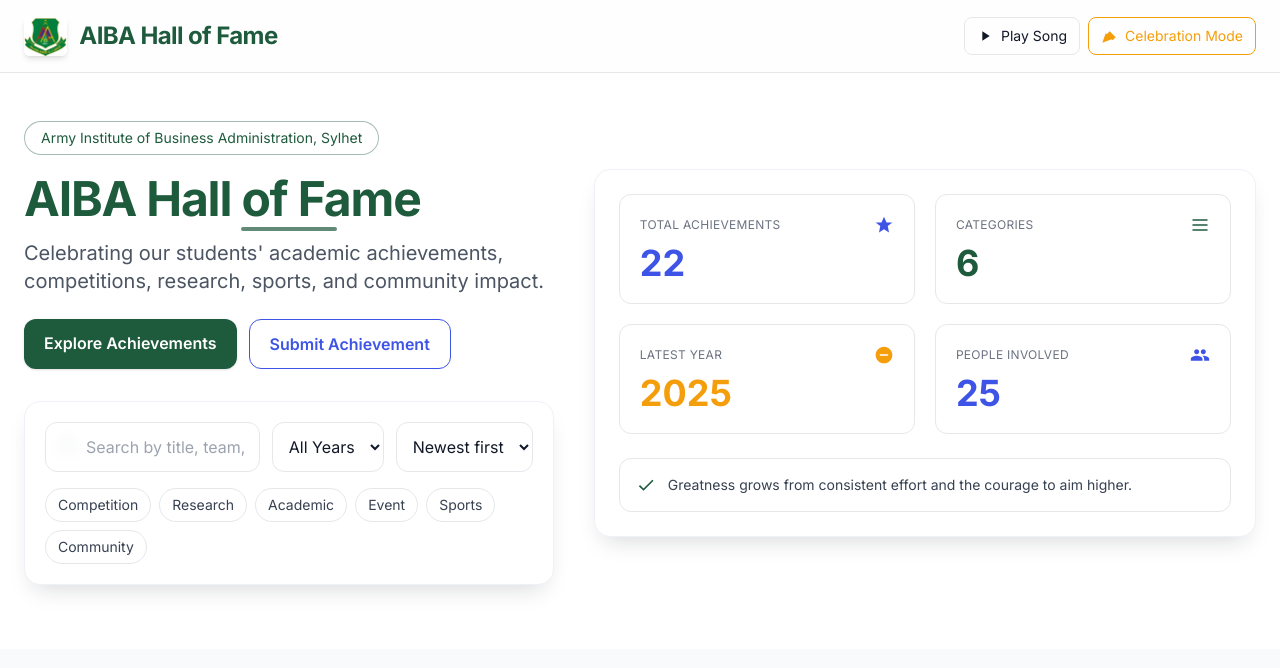
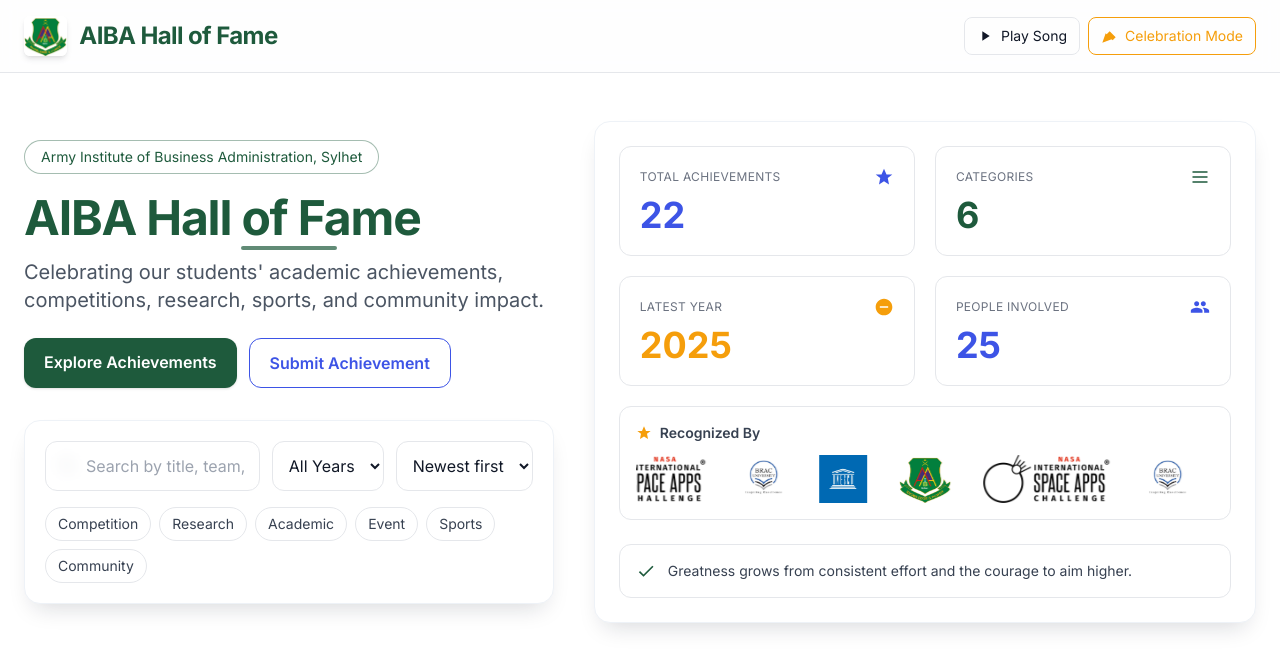
Before and after one commit to gmrafi/AIBA-HallOfFame, a plain HTML site: page index.html in a window 1280 px wide. Shown: the top 668 px of the page. Drawn offline with nearby package versions, Linux system fonts and the light colour scheme.

```diff
--- a/index.html
+++ b/index.html
@@ -160,6 +160,13 @@
       .confetti-container { position: fixed; inset: 0; pointer-events: none; z-index: 60; overflow: hidden; }
       .confetti-piece { position: absolute; top: -10px; width: 6px; height: 10px; border-radius: 1px; opacity: .9; animation: confetti-fall var(--dur,3.2s) linear forwards; }
       @keyframes confetti-fall { to { transform: translateY(110vh) rotate(540deg);} }
+      /* Logo marquee */
+      .logo-marquee { position: relative; overflow: hidden; }
+      .logo-track { display: flex; gap: 2rem; animation: marquee-scroll 25s linear infinite; white-space: nowrap; }
+      .logo-track:hover { animation-play-state: paused; }
+      @keyframes marquee-scroll { 0% { transform: translateX(0); } 100% { transform: translateX(-50%); } }
+      .partner-logo { height: 48px; width: auto; object-fit: contain; filter: none; opacity: 1; transition: transform 0.3s; }
+      .partner-logo:hover { transform: scale(1.1); }
     </style>
   </head>
   <body x-data="hofApp()" x-init="init()" class="bg-gray-50 font-inter">
@@ -269,6 +276,27 @@
                     <div class="mt-2 text-4xl font-extrabold" style="color: var(--brand-blue)" x-text="c.people"></div>
                   </div>
                 </div>
+                <div class="mt-5 p-4 rounded-xl border border-gray-200 dark:border-gray-800 bg-white dark:bg-gray-900">
+                  <div class="flex items-center gap-2 mb-3">
+                    <svg xmlns="http://www.w3.org/2000/svg" class="h-4 w-4" viewBox="0 0 24 24" fill="currentColor" style="color: var(--brand-amber)">
+                      <path d="M12 2l3 7h7l-5.5 4.1L18 21l-6-3.8L6 21l1.5-7.9L2 9h7z"/>
+                    </svg>
+                    <h4 class="text-sm font-semibold text-gray-700 dark:text-gray-300">Recognized By</h4>
+                  </div>
+                  <div class="logo-marquee">
+                    <div class="logo-track">
+                      <img src="photos/logos/nasaspaceapps.png" alt="NASA Space Apps Challenge" class="partner-logo" loading="lazy" />
+                      <img src="photos/logos/brac university.jpg" alt="BRAC University" class="partner-logo" loading="lazy" />
+                      <img src="photos/logos/unesco dhaka.jpg" alt="UNESCO Dhaka" class="partner-logo" loading="lazy" />
+                      <img src="photos/aibalogo.jpg" alt="AIBA Sylhet" class="partner-logo" loading="lazy" />
+                      <!-- Duplicate set for seamless loop -->
+                      <img src="photos/logos/nasaspaceapps.png" alt="NASA Space Apps Challenge" class="partner-logo" loading="lazy" />
+                      <img src="photos/logos/brac university.jpg" alt="BRAC University" class="partner-logo" loading="lazy" />
+                      <img src="photos/logos/unesco dhaka.jpg" alt="UNESCO Dhaka" class="partner-logo" loading="lazy" />
+                      <img src="photos/aibalogo.jpg" alt="AIBA Sylhet" class="partner-logo" loading="lazy" />
+                    </div>
+                  </div>
+                </div>
                 <div class="mt-6 p-4 rounded-xl border border-gray-200 dark:border-gray-800 bg-white dark:bg-gray-900 flex items-center gap-3">
                   <svg xmlns="http://www.w3.org/2000/svg" class="h-5 w-5" viewBox="0 0 24 24" fill="currentColor" style="color: var(--brand-green)"><path d="M9 16.17L4.83 12l-1.42 1.41L9 19 21 7l-1.41-1.41z"/></svg>
                   <p class="text-sm text-gray-700 dark:text-gray-300">Greatness grows from consistent effort and the courage to aim higher.</p>
@@ -276,6 +304,8 @@
               </div>
             </div>
           </div>
+
+
         </div>
       </div>
     </header>
```
Also changed, not shown: photos/logos/brac university.jpg (added), photos/logos/nasaspaceapps.png (added), photos/logos/unesco dhaka.jpg (added).
